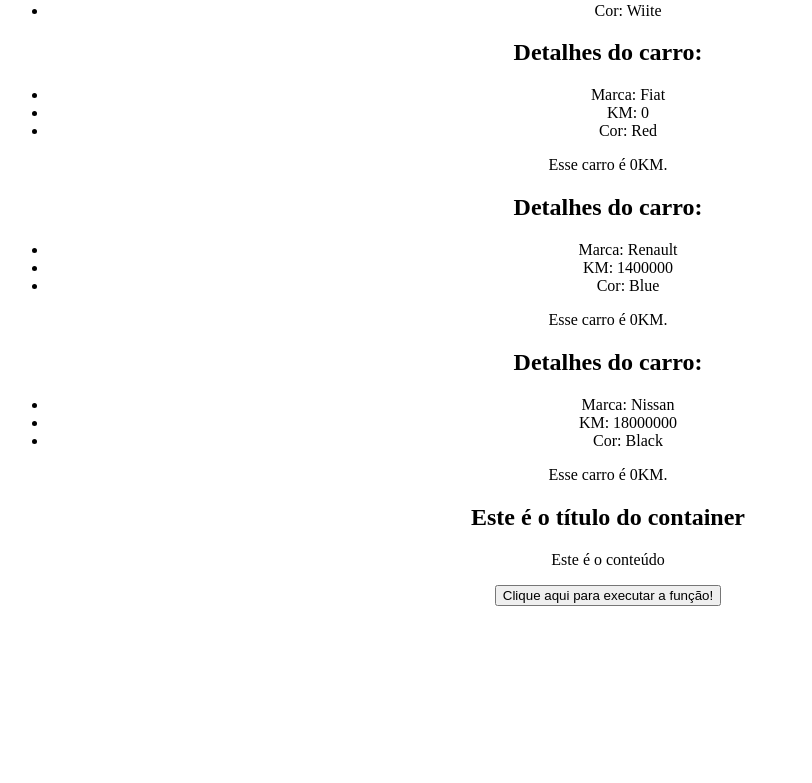
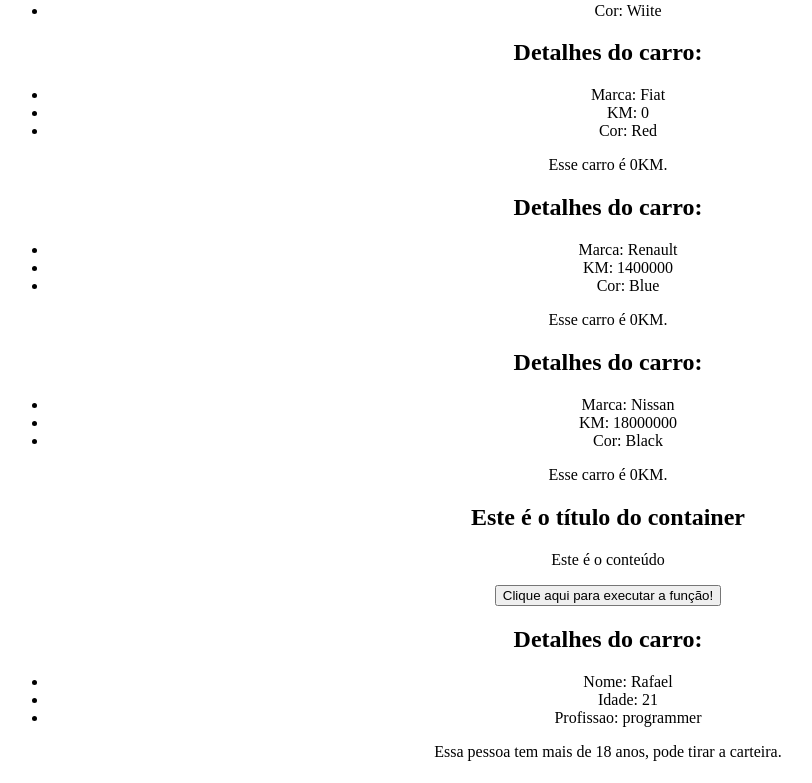
Before and after one commit to RafaelZucarelli/Repositorio-para-estudos---REACTJS, a React (Vite) app: page / in a window 1280 px wide. Shown: the part 769-1552 px from the top of the page, without its empty margins (32-844 px from the left). Before the commit the page ends 1415 px from the top, so only its background shows below. Built offline with nearby package versions, Linux system fonts and the light colour scheme.

Commit message:
Desafio 4

```diff
--- a/src/App.tsx
+++ b/src/App.tsx
@@ -4,12 +4,21 @@
 import CarDetails from "./components/CarDetails";
 import Container from "./components/Container";
 import ExecuteFunction from "./components/ExecuteFunction";
+import { useState } from "react";
+import Message from "./components/Message";
+import UserDetails from "./components/UserDetails";
 
 function App() {
   const cars = [
     { id: 1, brand: "Fiat", color: "Red", newCar: true, km: 0 },
     { id: 2, brand: "Renault", color: "Blue", newCar: true, km: 1400000 },
     { id: 3, brand: "Nissan", color: "Black", newCar: true, km: 18000000 },
+  ];
+
+  const pessoas = [
+    { id: 1, nome: "Rafael", idade: "21", profissao: "programmer" },
+    { id: 2, nome: "Maria", idade: "18", profissao: "med-vet" },
+    { id: 3, nome: "Amanda", idade: "17", profissao: "psicology" },
   ];
 
   function showMessage() {
@@ -41,6 +50,16 @@
           <p>Este é o conteúdo</p>
         </Container>
         <ExecuteFunction myFunction={showMessage} />
+        {/*state lift*/}
+        {/*Desafio 4 */}
+        {pessoas.map((pessoa) => (
+          <UserDetails
+            key={pessoa.id}
+            nome={pessoa.nome}
+            idade={pessoa.idade}
+            profissao={pessoa.profissao}
+          />
+        ))}
       </div>
     </>
   );
--- /dev/null
+++ b/src/components/Message.tsx
@@ -0,0 +1,15 @@
+{
+  /*}
+import React from "react";
+
+interface MessageProps {
+  MessageProps: () => void;
+}
+
+const Message: React.FC<MessageProps> = ({ msg }) => {
+  return <div>A mensagem é: {msg}</div>;
+};
+
+export default Message;
+*/
+}
--- /dev/null
+++ b/src/components/UserDetails.tsx
@@ -0,0 +1,29 @@
+import React from "react";
+
+interface UserDetailsProps {
+  nome: string;
+  idade: number;
+  profissao: string;
+}
+
+const UserDetails: React.FC<UserDetailsProps> = ({
+  nome,
+  idade,
+  profissao,
+}) => {
+  return (
+    <div>
+      <h2>Detalhes do carro:</h2>
+      <ul>
+        <li>Nome: {nome}</li>
+        <li>Idade: {idade}</li>
+        <li>Profissao: {profissao}</li>
+      </ul>
+      {idade >= 18 && (
+        <p>Essa pessoa tem mais de 18 anos, pode tirar a carteira.</p>
+      )}
+    </div>
+  );
+};
+
+export default UserDetails;
```
